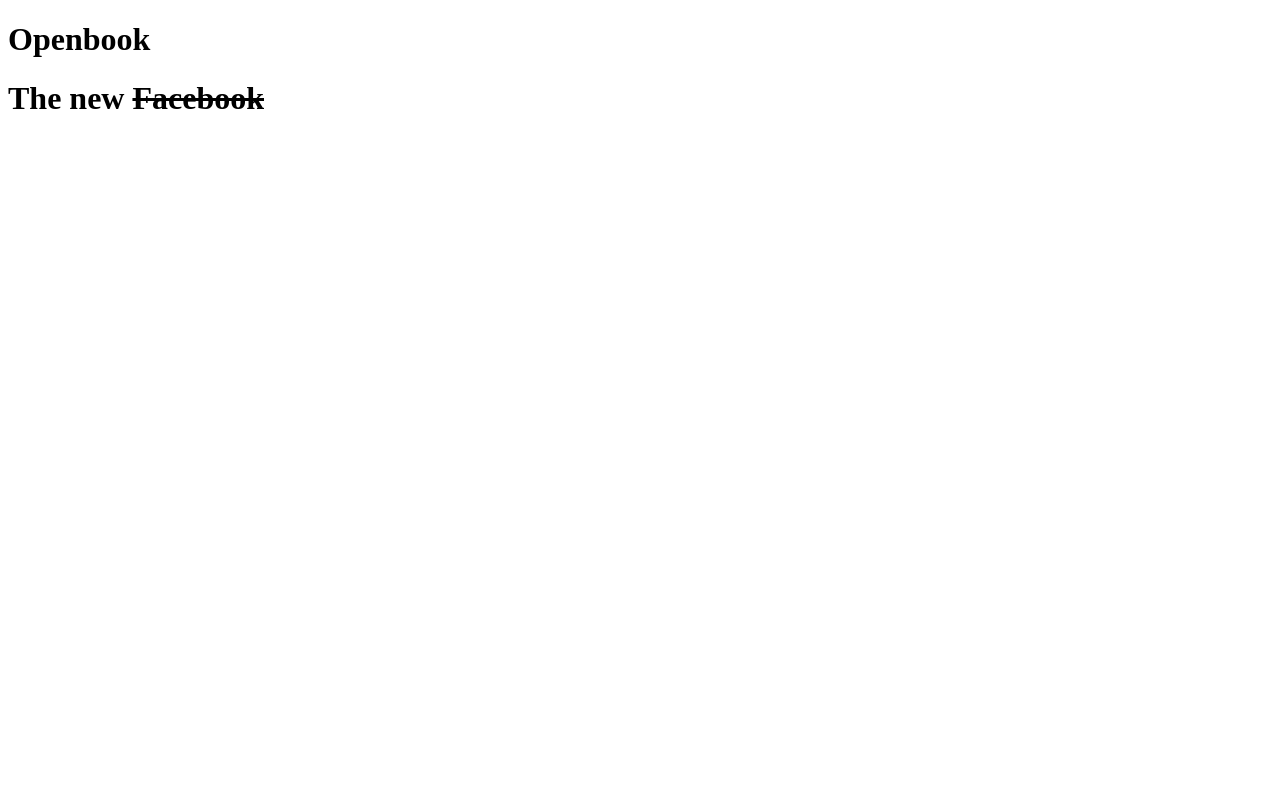
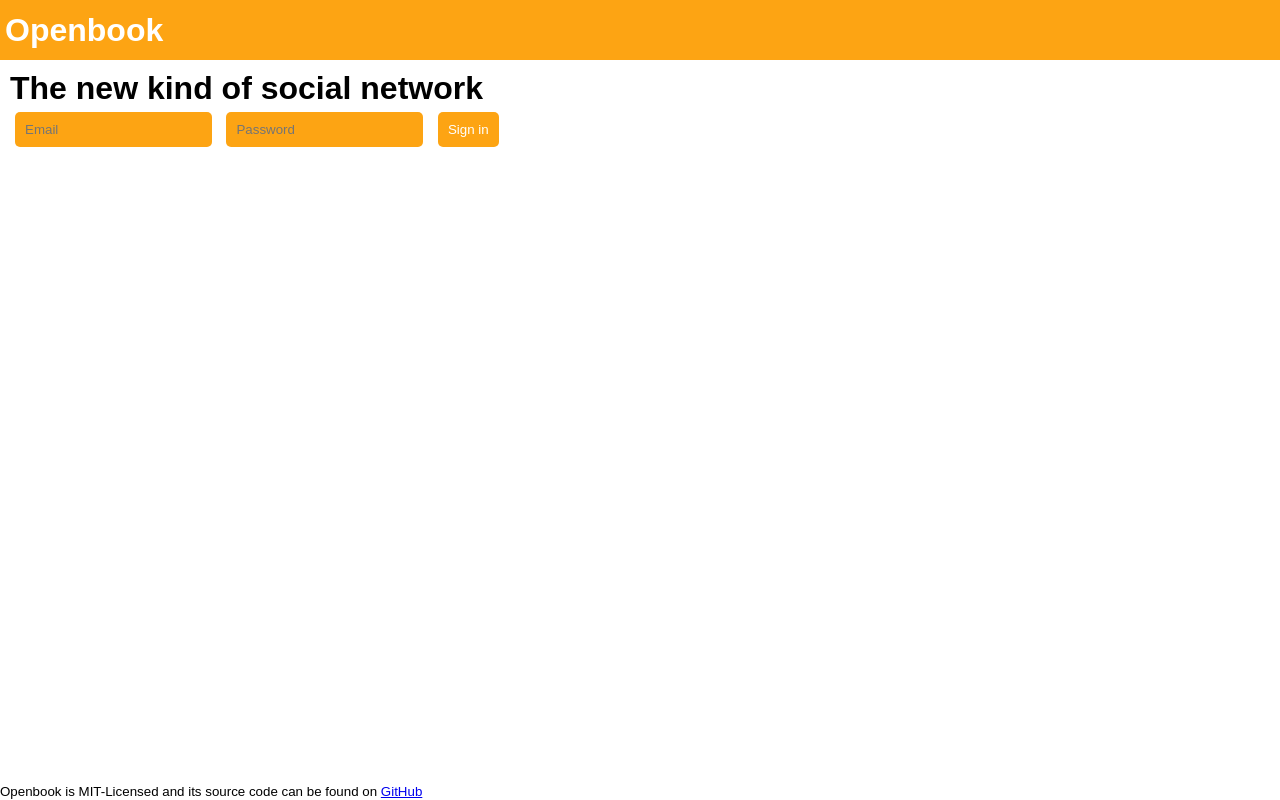
Before and after one commit to Socerest2/openbook, a plain HTML site: page src/website/index.html in a window 1280 px wide. Drawn offline with Linux system fonts and the light colour scheme.

Commit message:
UI, Icons, and some suttle edits

```diff
--- /dev/null
+++ b/src/website/css/main.css
@@ -0,0 +1,40 @@
+/* Every single element */
+* {
+    margin: 0;
+}
+/* Body */
+body {
+    font-family: Arial;
+}
+/* Header */
+header {
+    display: flex;
+    background-color: #fda413;
+    color: #ffffff;
+    height: 50px;
+    align-items: center;
+    padding: 5px;
+}
+/* Main content */
+main {
+    padding: 10px;
+}
+/* Inputs */
+input {
+    background-color: #fda413;
+    color: #ffffff;
+    padding: 10px;
+    margin: 5px;
+    border: none;
+    border-radius: 5px;
+}
+/* Submit inputs on hover */
+input[type=submit]:hover {
+    background-color: #cf8611;
+    cursor: pointer;
+}
+/* Footer */
+footer {
+    position: absolute;
+    bottom: 0;
+}
--- a/src/website/index.html
+++ b/src/website/index.html
@@ -3,14 +3,28 @@
 <head>
     <meta charset="utf-8">
     <title>Openbook</title>
+    <link rel="stylesheet" href="css/main.css">
+    <script src="js/components.js" type="module"></script>
+    <link rel="apple-touch-icon" sizes="180x180" href="icons/apple-touch-icon.png">
+    <link rel="icon" type="image/png" sizes="32x32" href="icons/favicon-32x32.png">
+    <link rel="icon" type="image/png" sizes="16x16" href="icons/favicon-16x16.png">
+    <link rel="manifest" href="icons/site.webmanifest">
+    <link rel="mask-icon" href="icons/safari-pinned-tab.svg" color="#fda413">
+    <link rel="shortcut icon" href="icons/favicon.ico">
+    <meta name="msapplication-TileColor" content="#fda413">
+    <meta name="msapplication-config" content="icons/browserconfig.xml">
+    <meta name="theme-color" content="#fda413">
 </head>
 <body>
-    <header>
-        <h1>Openbook</h1>
-    </header>
+    <header><!-- This is a component, code can be found in components.js --></header>
     <main>
-        <h1>The new <del>Facebook</del></h1>
+        <h1>The new kind of social network</h1>
+        <form>
+            <input type="email" placeholder="Email">
+            <input type="password" placeholder="Password">
+            <input type="submit" value="Sign in">
+        </form>
     </main>
-    <footer></footer>
+    <footer><!-- This is a component, code can be found in components.js --></footer>
 </body>
 </html>
--- /dev/null
+++ b/src/website/js/components.js
@@ -0,0 +1,15 @@
+// Header
+const headerlocation = document.getElementsByTagName("header")[0];
+const headercomponent = `
+<h1>Openbook</h1>`;
+headerlocation.innerHTML = headercomponent;
+// Footer
+const footerlocation = document.getElementsByTagName("footer")[0];
+const footercomponent = `
+<small>
+    Openbook is MIT-Licensed and its source code can be found on
+    <a rel="noopener noreferrer nofollow" href="https://github.com/Socerest2/openbook">
+        GitHub
+    </a>
+</small>`;
+footerlocation.innerHTML = footercomponent;
```
Also changed, not shown: src/website/icons/browserconfig.xml (added, +9 -0 lines), src/website/icons/android-chrome-192x192.png (added), src/website/icons/android-chrome-512x512.png (added), src/website/icons/apple-touch-icon.png (added), src/website/icons/favicon-16x16.png (added), src/website/icons/favicon-32x32.png (added), src/website/icons/favicon.ico (added), src/website/icons/mstile-150x150.png (added), src/website/icons/safari-pinned-tab.svg (added), src/website/icons/site.webmanifest (added), 1 other file.
